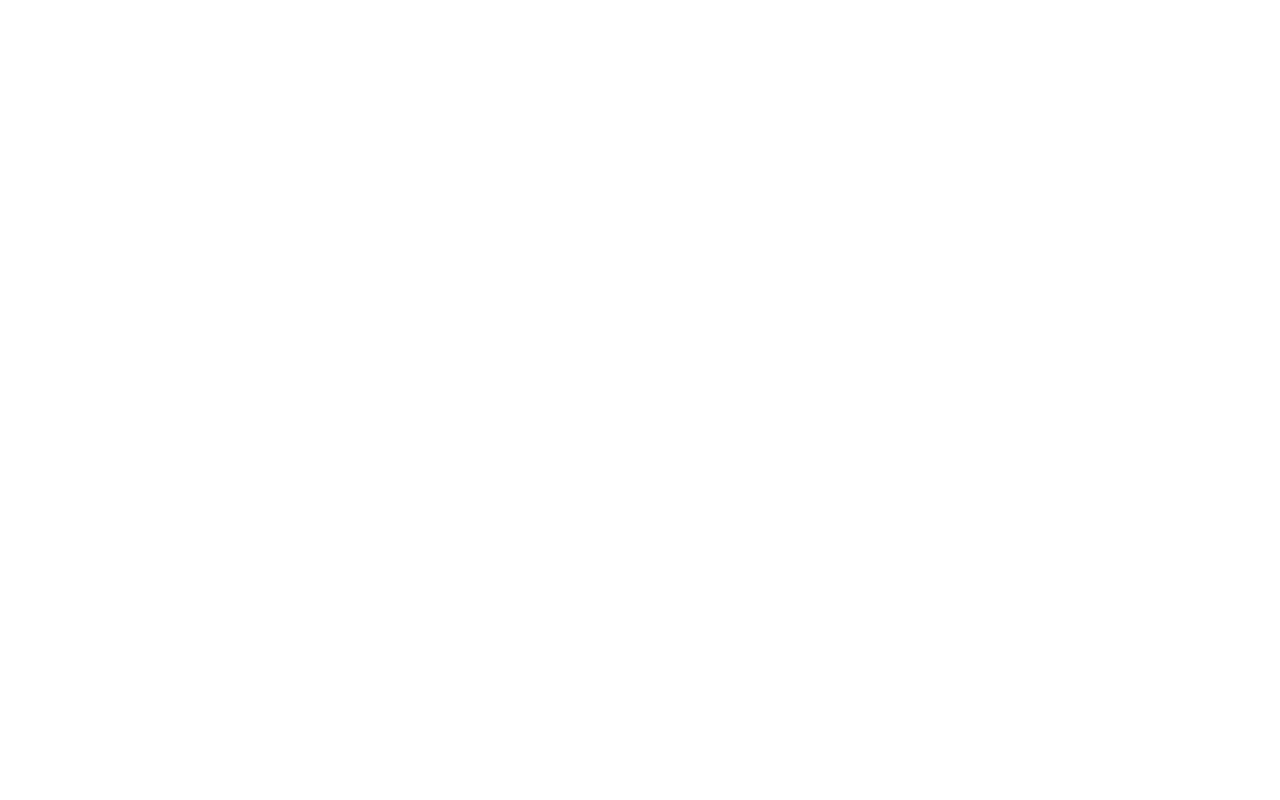
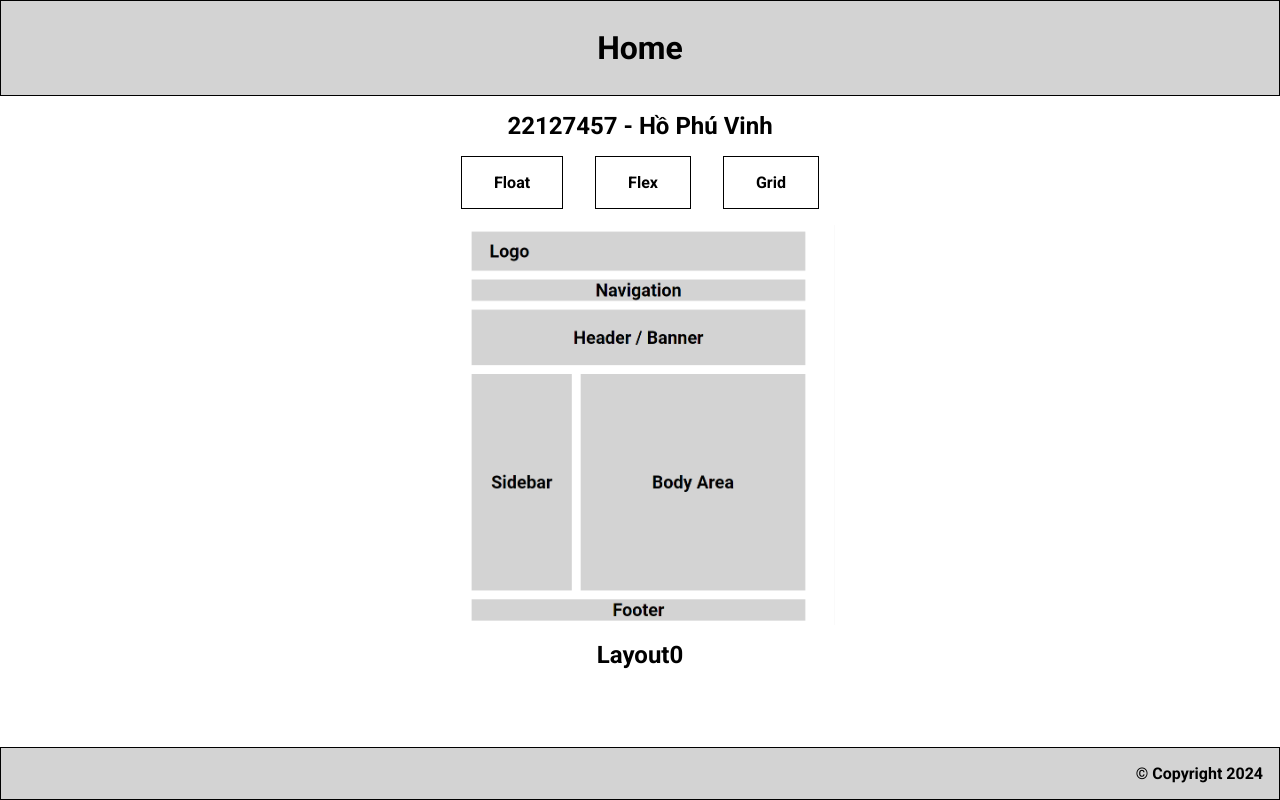
Before and after one commit to DinhHoHo/css-layout, a plain HTML site: page 22127457.html in a window 1280 px wide. Drawn offline with Linux system fonts and the light colour scheme.

Commit message:
Done 22127457

```diff
--- a/22127457.html
+++ b/22127457.html
@@ -0,0 +1,42 @@
+<!DOCTYPE html>
+<html lang="en">
+<head>
+    <meta charset="UTF-8">
+    <meta name="viewport" content="width=device-width, initial-scale=1.0">
+    <title>22127457 - Layout0</title>
+    <link rel="stylesheet" href="https://fonts.googleapis.com/css2?family=Roboto:wght@400;700&display=swap">
+    <link rel="stylesheet" href="css/22127457.css">
+</head>
+<body>
+    <div class="container">
+        <header>
+            <a href="index.html">Home</a>
+        </header>
+        <main>
+            <div class="info-student">22127457 - Hồ Phú Vinh</div>
+            <div class="layout-container">
+                <a href="22127457/float2.html">
+                    <div class="layout-box">
+                        Float
+                    </div>
+                </a>
+                <a href="22127457/flex2.html">
+                    <div class="layout-box">
+                        Flex
+                    </div>
+                </a>
+                <a href="22127457/grid2.html">
+                    <div class="layout-box">
+                        Grid
+                    </div>
+                </a>
+            </div>
+            <img src="/img_layout/layout0.png" alt="layout0">
+            <div class="info-student">Layout0</div>
+        </main>
+        <footer>
+            <p>&copy; Copyright 2024</p>
+        </footer>
+    </div>
+</body>
+</html>
--- a/22127457/css/flex2.css
+++ b/22127457/css/flex2.css
@@ -1,10 +1,13 @@
 body {
     margin: 0;
+    font-family: roboto;
 }
 
 .container {
+    width: 85%;
     margin: 0 auto;
     padding: 0 2rem;
+    position: relative;
 }
 
 .logo, nav, header, aside, .body-area, footer {
@@ -57,3 +60,34 @@ footer {
     text-align: center;
     margin: 1rem 0;
 }
+
+.return {
+    display: block;
+    position: absolute;
+    top: 0;
+    left: -3rem;
+    width: 50px;
+    height: 50px;
+    border: 1px solid black;
+    display: flex;
+    align-items: center;
+    justify-content: center;
+    font-weight: bold;
+}
+
+a,
+a:hover,
+a:visited,
+a:active,
+a:focus {
+    text-decoration: none;
+    color: inherit;
+}
+
+a:hover {
+    color: #FF6500;
+}
+
+.return-box:hover {
+    border-color: #FF6500;
+}
--- a/22127457/css/float2.css
+++ b/22127457/css/float2.css
@@ -1,10 +1,13 @@
 body {
     margin: 0;
+    font-family: roboto;
 }
 
 .container {
+    width: 85%;
     margin: 0 auto;
     padding: 0 2rem;
+    position: relative;
 }
 
 .logo, nav, header, aside, .body-area, footer {
@@ -59,3 +62,34 @@ footer {
     text-align: center;
     margin: 1rem 0;
 }
+
+.return {
+    display: block;
+    position: absolute;
+    top: 0;
+    left: -3rem;
+    width: 50px;
+    height: 50px;
+    border: 1px solid black;
+    display: flex;
+    align-items: center;
+    justify-content: center;
+    font-weight: bold;
+}
+
+a,
+a:hover,
+a:visited,
+a:active,
+a:focus {
+    text-decoration: none;
+    color: inherit;
+}
+
+a:hover {
+    color: #FF6500;
+}
+
+.return-box:hover {
+    border-color: #FF6500;
+}
--- a/22127457/css/grid2.css
+++ b/22127457/css/grid2.css
@@ -1,10 +1,13 @@
 body {
     margin: 0;
+    font-family: roboto;
 }
 
 .container {
+    width: 85%;
     margin: 0 auto;
     padding: 0 2rem;
+    position: relative;
 }
 
 .logo, nav, header, aside, .body-area, footer {
@@ -56,3 +59,34 @@ footer {
     text-align: center;
     margin: 1rem 0;
 }
+
+.return {
+    display: block;
+    position: absolute;
+    top: 0;
+    left: -3rem;
+    width: 50px;
+    height: 50px;
+    border: 1px solid black;
+    display: flex;
+    align-items: center;
+    justify-content: center;
+    font-weight: bold;
+}
+
+a,
+a:hover,
+a:visited,
+a:active,
+a:focus {
+    text-decoration: none;
+    color: inherit;
+}
+
+a:hover {
+    color: #FF6500;
+}
+
+.return-box:hover {
+    border-color: #FF6500;
+}
--- a/css/22127457.css
+++ b/css/22127457.css
@@ -0,0 +1,96 @@
+body {
+    margin: 0;
+    padding: 0;
+    font-family: roboto;
+}
+
+main {
+    min-height: 71vh;
+    padding-top: 6rem;
+    display: flex;
+    flex-direction: column;
+    align-items: center;
+}
+
+.container {
+    display: flex;
+    flex-direction: column;
+}
+
+header, footer {
+    font-weight: bold;
+    border: 1px solid black;
+    box-sizing: border-box;
+    width: 100%;
+    background-color: lightgray;
+    position: fixed;
+}
+
+header {
+    height: 6rem;
+    top: 0;
+    font-size: 2rem;
+    font-weight: bold;
+    display: flex;
+    justify-content: center;
+    align-items: center;
+    font-weight: bold;
+}
+
+footer {
+    background-color: lightgray;
+    position: fixed;
+    bottom: 0;
+    text-align: end;
+    padding-right: 1rem;
+}
+
+.layout-container {
+    display: flex;
+    align-items: center;
+    flex-direction: row;
+    justify-content: center;
+    gap: 2rem;
+    width: 100%;
+    height: 100%;
+}
+
+.layout-box {
+    display: flex;
+    align-items: center;
+    flex-direction: column;
+    gap: 1rem;
+    height: 100%;
+    border: 1px solid black;
+    padding: 1rem 2rem;
+    font-weight: bold;
+}
+
+.info-student {
+    font-size: 1.5rem;
+    font-weight: bold;
+    padding: 1rem 0;
+    text-align: center;
+}
+
+img {
+    padding-top: 1rem;
+    width: 390px;
+}
+
+a,
+a:hover,
+a:visited,
+a:active,
+a:focus {
+    text-decoration: none;
+    color: inherit;
+}
+
+a:hover {
+    color: #FF6500;
+}
+
+.layout-box:hover {
+    border-color: #FF6500;
+}
--- a/css/style.css
+++ b/css/style.css
@@ -1,20 +1,21 @@
 body {
     margin: 0;
     padding: 0;
+    font-family: roboto;
+}
+
+.container {
+    display: flex;
+    flex-direction: column;
 }
 
 main {
-    display: flex;
-    justify-content: center;
-    align-items: center;
     min-height: 71vh;
+    padding-top: 6rem;
 }
 
 header, footer {
-    background-color: white;
-    text-align: center;
     font-weight: bold;
-    padding: 1rem;
     border: 1px solid black;
     box-sizing: border-box;
     width: 100%;
@@ -22,18 +23,30 @@ header, footer {
     position: fixed;
 }
 
+header {
+    height: 6rem;
+    top: 0;
+    font-size: 2rem;
+    font-weight: bold;
+    display: flex;
+    justify-content: center;
+    align-items: center;
+    font-weight: bold;
+}
+
 footer {
     background-color: lightgray;
     position: fixed;
     bottom: 0;
     text-align: end;
+    padding-right: 1rem;
 }
 
-.container {
+.id-container {
     display: flex;
-    justify-content: space-around;
     align-items: center;
     flex-direction: row;
+    justify-content: center;
     gap: 2rem;
     width: 100%;
     height: 100%;
@@ -41,11 +54,44 @@ footer {
 
 .id-box {
     display: flex;
-    justify-content: center;
     align-items: center;
     flex-direction: column;
     gap: 1rem;
-    width: 100%;
     height: 100%;
     border: 1px solid black;
+    padding: 1rem 2rem;
+    font-weight: bold;
 }
+
+img {
+    width: 300px;
+}
+
+.info-container {
+    display: flex;
+    flex-direction: row;
+    justify-content: center;
+    align-items: center;
+}
+
+.info-id {
+    font-size: 2rem;
+    font-weight: bold;
+}
+
+a,
+a:hover,
+a:visited,
+a:active,
+a:focus {
+    text-decoration: none;
+    color: inherit;
+}
+
+a:hover {
+    color: #FF6500;
+}
+
+.id-box:hover {
+    border-color: #FF6500;
+}
```
Also changed, not shown: 22127457/flex2.html (+6 -0 lines), 22127457/float2.html (+6 -0 lines), 22127457/grid2.html (+6 -0 lines), index.html (+21 -7 lines), 22127106/css/float.css (added), 22127106/css/float1.css (deleted), 22127106/css/grid.css (added), 22127106/css/grid1.css (deleted), img_layout/layout0.png (added).
